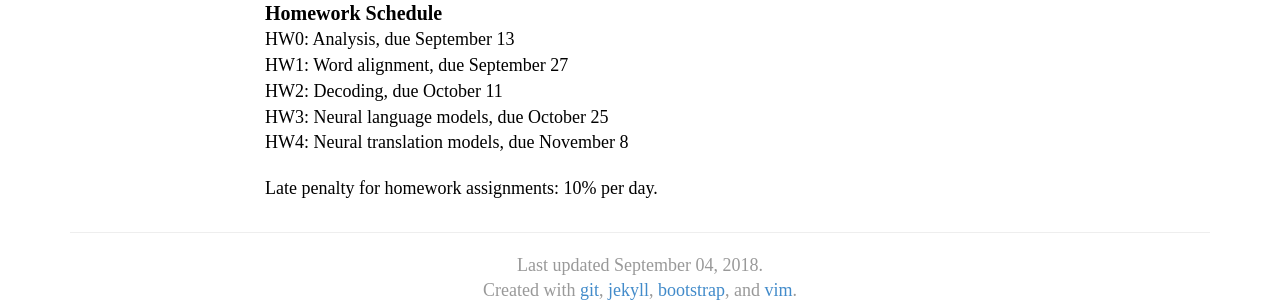
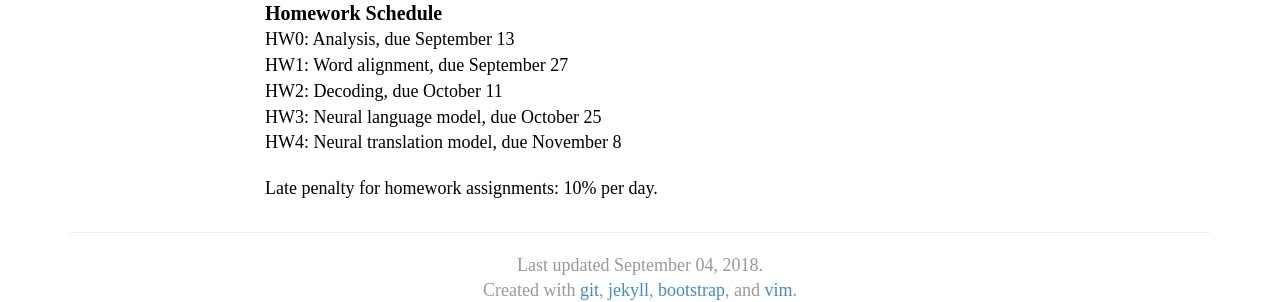
Before and after one commit to mt-class/jhu, a Jekyll site: the page built from index.md, in a window 1280 px wide and 900 px high, scrolled down 600 px. Shown: the part 519-821 px from the top of the window. Built offline with Jekyll 4.4.1, drawn with Linux system fonts in a browser that asks for light colours; nearby versions of some CDN libraries; some web fonts are replaced.

Commit message:
Update index.md

```diff
--- a/index.md
+++ b/index.md
@@ -63,7 +63,7 @@ Homework Schedule
 : HW0: Analysis, due September 13
 : HW1: Word alignment, due September 27
 : HW2: Decoding, due October 11
-: HW3: Neural language models, due October 25
-: HW4: Neural translation models, due November 8
+: HW3: Neural language model, due October 25
+: HW4: Neural translation model, due November 8
 
 Late penalty for homework assignments: 10% per day.
```
